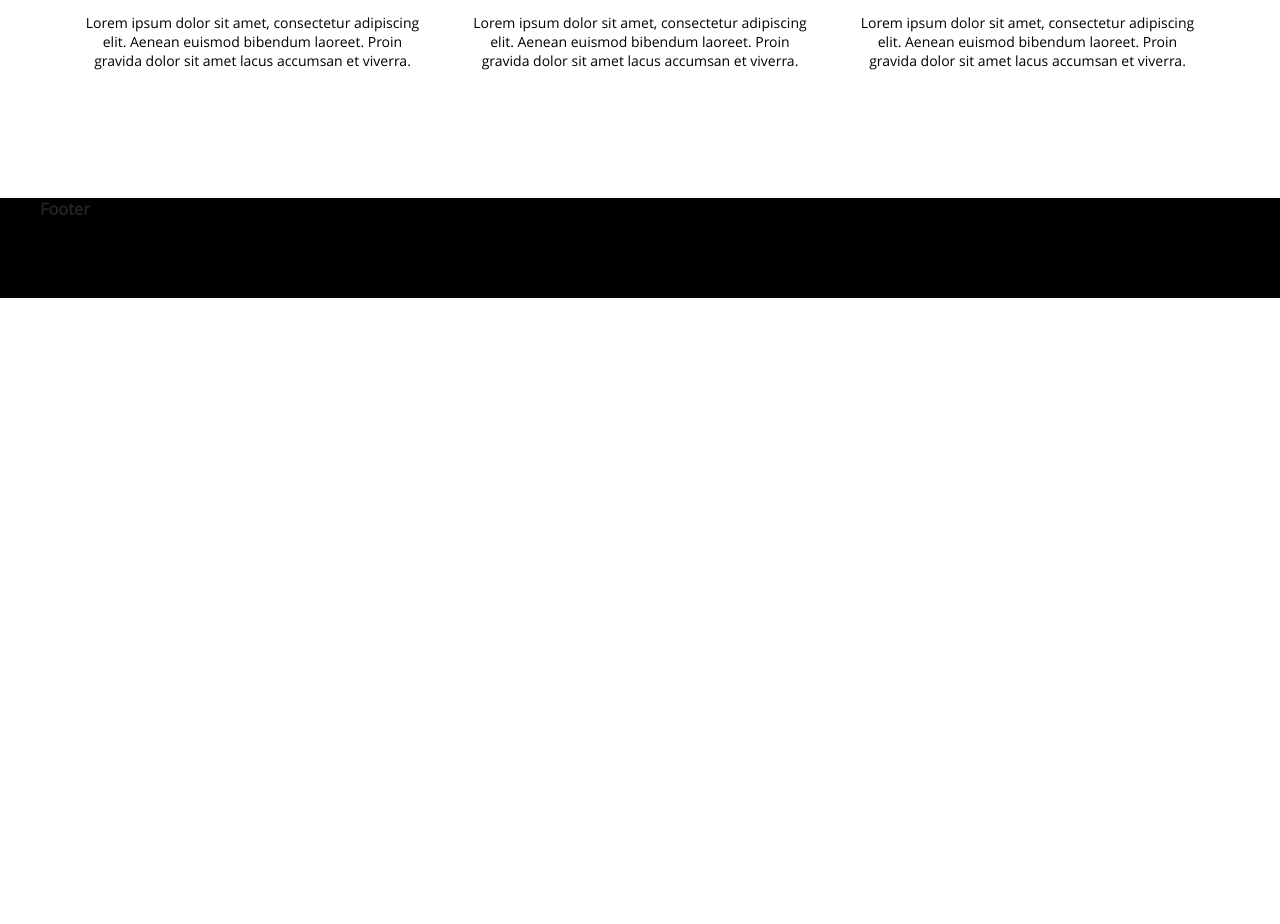
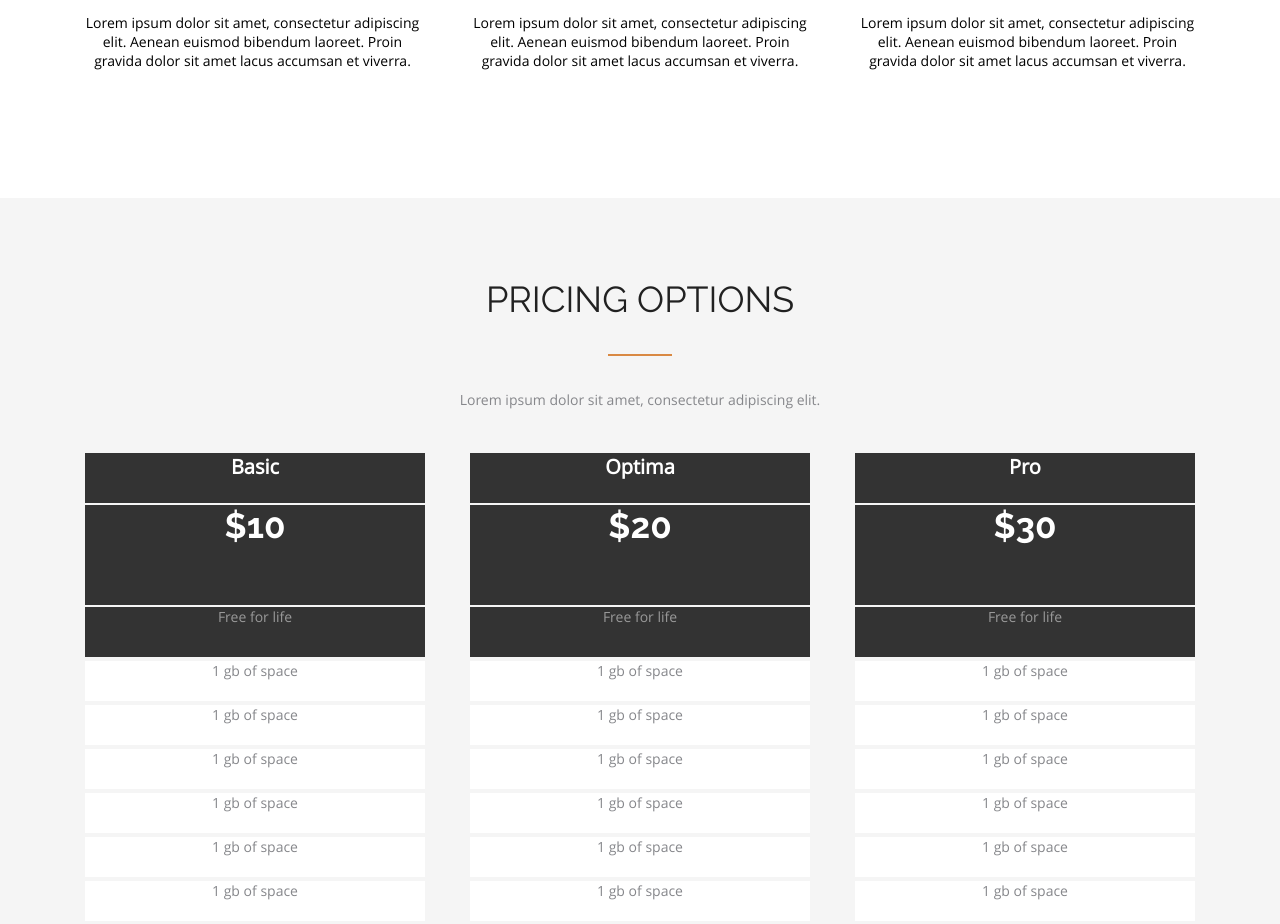
Before and after one commit to AleksandrMR/FE16-wk-1-Milashevski-Aleksandr, a website built with Parcel: page index.html in a window 1280 px wide. Shown: the part 1197-2121 px from the top of the page. Before the commit the page ends 1495 px from the top, so only its background shows below. Built offline with nearby package versions, Linux system fonts and the light colour scheme.

Commit message:
homeWork_3: section pricing

```diff
--- a/css/awesome.css
+++ b/css/awesome.css
@@ -37,7 +37,7 @@
   padding-bottom: 67px;
 }
 
-.flex_container {
+.awesome__flex_container {
   height: 314px;
   display: flex;
   flex-direction: row;
@@ -47,13 +47,13 @@
 }
 
 /* firstBlock */
-.flex__item1 {
+.awesome__flex_container_item1 {
   width: 350px;
   height: 314px;
   text-align: center;
 }
 
-.flex__item1_image {
+.awesome__flex_container_item1_image {
   width: 70px;
   height: 70px;
   border: 1px solid;
@@ -66,7 +66,7 @@
   margin-bottom: 30px;
 }
 
-.flex__item1_title {
+.awesome__flex_container_item1_title {
   position: center;
   font-family: "OpenSans", sans-serif;
   font-style: normal;
@@ -75,7 +75,7 @@
   margin-bottom: 16px;
 }
 
-.flex__item1_subTitle {
+.awesome__flex_container_item1_subTitle {
   position: center;
   font-family: "OpenSans", sans-serif;
   font-style: normal;
@@ -86,13 +86,13 @@
 }
 
 /* secondBlock */
-.flex__item2 {
+.awesome__flex_container_item2 {
   width: 350px;
   height: 314px;
   text-align: center;
 }
 
-.flex__item2_image {
+.awesome__flex_container_item2_image {
   width: 70px;
   height: 70px;
   border: 1px solid;
@@ -105,7 +105,7 @@
   margin-bottom: 30px;
 }
 
-.flex__item2_title {
+.awesome__flex_container_item2_title {
   position: center;
   font-family: "OpenSans", sans-serif;
   font-style: normal;
@@ -114,7 +114,7 @@
   margin-bottom: 16px;
 }
 
-.flex__item2_subTitle {
+.awesome__flex_container_item2_subTitle {
   position: center;
   font-family: "OpenSans", sans-serif;
   font-style: normal;
@@ -125,13 +125,13 @@
 }
 
 /* thirdsBlock */
-.flex__item3 {
+.awesome__flex_container_item3 {
   width: 350px;
   height: 314px;
   text-align: center;
 }
 
-.flex__item3_image {
+.awesome__flex_container_item3_image {
   width: 70px;
   height: 70px;
   border: 1px solid;
@@ -144,7 +144,7 @@
   margin-bottom: 30px;
 }
 
-.flex__item3_title {
+.awesome__flex_container_item3_title {
   position: center;
   font-family: "OpenSans", sans-serif;
   font-style: normal;
@@ -153,7 +153,7 @@
   margin-bottom: 16px;
 }
 
-.flex__item3_subTitle {
+.awesome__flex_container_item3_subTitle {
   position: center;
   font-family: "OpenSans", sans-serif;
   font-style: normal;
--- a/css/header.css
+++ b/css/header.css
@@ -12,6 +12,7 @@
 .header__inner {
   display: flex;
   justify-content: space-between;
+  align-items: center;
 }
 
 .header__logo {
--- a/css/main.css
+++ b/css/main.css
@@ -13,6 +13,7 @@
 @import url(header.css);
 @import url(intro.css);
 @import url(awesome.css);
+@import url(pricing.css);
 
 /* Fonts */
 @font-face {
--- /dev/null
+++ b/css/pricing.css
@@ -0,0 +1,191 @@
+
+.pricing {
+  height: 822px;
+  background-color: #F5F5F5;
+}
+
+/* Title */
+.pricing__title {
+  font-family: Raleway, serif;
+  font-style: normal;
+  font-weight: normal;
+  font-size: 36px;
+  line-height: 42px;
+  text-align: center;
+  text-transform: uppercase;
+  color: #212121;
+  padding-top: 80px;
+  padding-bottom: 34px;
+}
+
+.pricing__line {
+  width: 64px;
+  height: 2px;
+  background-color: #D98943;
+  margin: auto;
+}
+
+/* subTitle */
+.pricing__subTitle {
+  height: 19px;
+  font-family: "OpenSans", sans-serif;
+  font-style: normal;
+  font-weight: normal;
+  font-size: 14px;
+  line-height: 19px;
+  color: #86878B;
+  text-align: center;
+  padding-top: 34px;
+  padding-bottom: 63px;
+}
+
+.pricing__flexBox {
+  height: 467px;
+  display: flex;
+  flex-direction: row;
+  flex-wrap: wrap;
+  justify-content: space-evenly;
+  align-items: center;
+  vertical-align: middle;
+}
+
+/* firstBlock */
+.pricing__flexBox_item1 {
+  width: 340px;
+  height: 467px;
+  text-align: center;
+}
+
+.pricing__flexBox_item1_title {
+  height: 50px;
+  background-color: #333333;
+  font-family: "OpenSans", sans-serif;
+  font-style: normal;
+  font-weight: bold;
+  font-size: 20px;
+  line-height: 27px;
+  color: white;
+}
+
+.pricing__flexBox_item1_price {
+  height: 100px;
+  background-color: #333333;
+  font-family: Raleway, sans-serif;
+  font-style: normal;
+  font-weight: bold;
+  font-size: 35px;
+  line-height: 41px;
+  color: white;
+  margin: 2px 0 2px 0;
+}
+
+.pricing__flexBox_item1_offer {
+  height: 50px;
+  background-color: #333333;
+  color: rgba(255, 255, 255, 0.5);
+  transition: background-color 0.3s linear;
+}
+
+.pricing__flexBox_item1_offer:hover {
+  background-color: #D98943;
+}
+
+/* secondBlock */
+.pricing__flexBox_item2 {
+  width: 340px;
+  height: 467px;
+  text-align: center;
+}
+
+.pricing__flexBox_item2_title {
+  height: 50px;
+  background-color: #333333;
+  font-family: "OpenSans", sans-serif;
+  font-style: normal;
+  font-weight: bold;
+  font-size: 20px;
+  line-height: 27px;
+  color: white;
+}
+
+.pricing__flexBox_item2_price {
+  height: 100px;
+  background-color: #333333;
+  font-family: Raleway, sans-serif;
+  font-style: normal;
+  font-weight: bold;
+  font-size: 35px;
+  line-height: 41px;
+  color: white;
+  margin: 2px 0 2px 0;
+}
+
+.pricing__flexBox_item2_offer {
+  height: 50px;
+  background-color: #333333;
+  color: rgba(255, 255, 255, 0.5);
+  transition: background-color 0.3s linear;
+}
+
+.pricing__flexBox_item2_offer:hover {
+  background-color: #D98943;
+}
+
+/* thirdsBlock */
+.pricing__flexBox_item3 {
+  width: 340px;
+  height: 467px;
+  text-align: center;
+}
+
+.pricing__flexBox_item3_title {
+  height: 50px;
+  background-color: #333333;
+  font-family: "OpenSans", sans-serif;
+  font-style: normal;
+  font-weight: bold;
+  font-size: 20px;
+  line-height: 27px;
+  color: white;
+}
+
+.pricing__flexBox_item3_price {
+  height: 100px;
+  background-color: #333333;
+  font-family: Raleway, sans-serif;
+  font-style: normal;
+  font-weight: bold;
+  font-size: 35px;
+  line-height: 41px;
+  color: white;
+  margin: 2px 0 2px 0;
+}
+
+.pricing__flexBox_item3_offer {
+  height: 50px;
+  background-color: #333333;
+  color: rgba(255, 255, 255, 0.5);
+  transition: background-color 0.3s linear;
+}
+
+.pricing__flexBox_item3_offer:hover {
+  background-color: #D98943;
+}
+
+.list_item {
+  width: 340px;
+  height: 40px;
+  margin: 4px 0 4px 0;
+  font-family: "OpenSans", sans-serif;
+  font-style: normal;
+  font-weight: normal;
+  font-size: 14px;
+  line-height: 19px;
+  color: #86878B;
+  background-color: white;
+}
+
+.pricing__text {
+  height: 100%;
+  vertical-align: middle;
+}
--- a/index.html
+++ b/index.html
@@ -59,27 +59,27 @@
     <h3 class="awesome__subTitle">
       Lorem ipsum dolor sit amet, consectetur adipiscing elit.
     </h3>
-    <div class="flex_container">
-      <div class="flex__item1">
-        <div class="flex__item1_image"></div>
-        <div class="flex__item1_title">Thoughtful Design</div>
-        <div class="flex__item1_subTitle">
+    <div class="awesome__flex_container">
+      <div class="awesome__flex_container_item1">
+        <div class="awesome__flex_container_item1_image"></div>
+        <div class="awesome__flex_container_item1_title">Thoughtful Design</div>
+        <div class="awesome__flex_container_item1_subTitle">
           Lorem ipsum dolor sit amet, consectetur adipiscing
           elit. Aenean euismod bibendum laoreet. Proin gravida  dolor sit amet lacus accumsan et viverra.
         </div>
       </div>
-      <div class="flex__item2">
-        <div class="flex__item2_image"></div>
-        <div class="flex__item2_title">Well Crafted</div>
-        <div class="flex__item2_subTitle">
+      <div class="awesome__flex_container_item2">
+        <div class="awesome__flex_container_item2_image"></div>
+        <div class="awesome__flex_container_item2_title">Well Crafted</div>
+        <div class="awesome__flex_container_item2_subTitle">
           Lorem ipsum dolor sit amet, consectetur adipiscing
           elit. Aenean euismod bibendum laoreet. Proin gravida  dolor sit amet lacus accumsan et viverra.
         </div>
       </div>
-      <div class="flex__item3">
-        <div class="flex__item3_image"></div>
-        <div class="flex__item3_title">Easy to Customize</div>
-        <div class="flex__item3_subTitle">
+      <div class="awesome__flex_container_item3">
+        <div class="awesome__flex_container_item3_image"></div>
+        <div class="awesome__flex_container_item3_title">Easy to Customize</div>
+        <div class="awesome__flex_container_item3_subTitle">
           Lorem ipsum dolor sit amet, consectetur adipiscing
           elit. Aenean euismod bibendum laoreet. Proin gravida  dolor sit amet lacus accumsan et viverra.
         </div>
@@ -88,7 +88,63 @@
   </div>
 </div>
 
-<!-- Section Footer -->
+<!-- Section Pricing -->
+<div class="pricing">
+  <div class="container">
+    <h2 class="pricing__title">
+      pricing options
+    </h2>
+    <div class="pricing__line"></div>
+    <h3 class="pricing__subTitle">
+      Lorem ipsum dolor sit amet, consectetur adipiscing elit.
+    </h3>
+    <div class="pricing__flexBox">
+      <div class="pricing__flexBox_item1">
+        <div class="pricing__flexBox_item1_title">
+          <p class="pricing__text">Basic</p>
+        </div>
+        <div class="pricing__flexBox_item1_price">$10</div>
+        <div class="pricing__flexBox_item1_offer">Free for life</div>
+        <ul>
+          <li class="list_item">1 gb of space</li>
+          <li class="list_item">1 gb of space</li>
+          <li class="list_item">1 gb of space</li>
+          <li class="list_item">1 gb of space</li>
+          <li class="list_item">1 gb of space</li>
+          <li class="list_item">1 gb of space</li>
+        </ul>
+      </div>
+      <div class="pricing__flexBox_item2">
+        <div class="pricing__flexBox_item2_title">Optima</div>
+        <div class="pricing__flexBox_item2_price">$20</div>
+        <div class="pricing__flexBox_item2_offer">Free for life</div>
+        <ul>
+          <li class="list_item">1 gb of space</li>
+          <li class="list_item">1 gb of space</li>
+          <li class="list_item">1 gb of space</li>
+          <li class="list_item">1 gb of space</li>
+          <li class="list_item">1 gb of space</li>
+          <li class="list_item">1 gb of space</li>
+        </ul>
+      </div>
+      <div class="pricing__flexBox_item3">
+        <div class="pricing__flexBox_item3_title">Pro</div>
+        <div class="pricing__flexBox_item3_price">$30</div>
+        <div class="pricing__flexBox_item3_offer">Free for life</div>
+        <ul>
+          <li class="list_item">1 gb of space</li>
+          <li class="list_item">1 gb of space</li>
+          <li class="list_item">1 gb of space</li>
+          <li class="list_item">1 gb of space</li>
+          <li class="list_item">1 gb of space</li>
+          <li class="list_item">1 gb of space</li>
+        </ul>
+      </div>
+    </div>
+  </div>
+</div>
+
+<!-- Footer -->
 <div class="footer">
   <div class="container">
     <h3>
```
